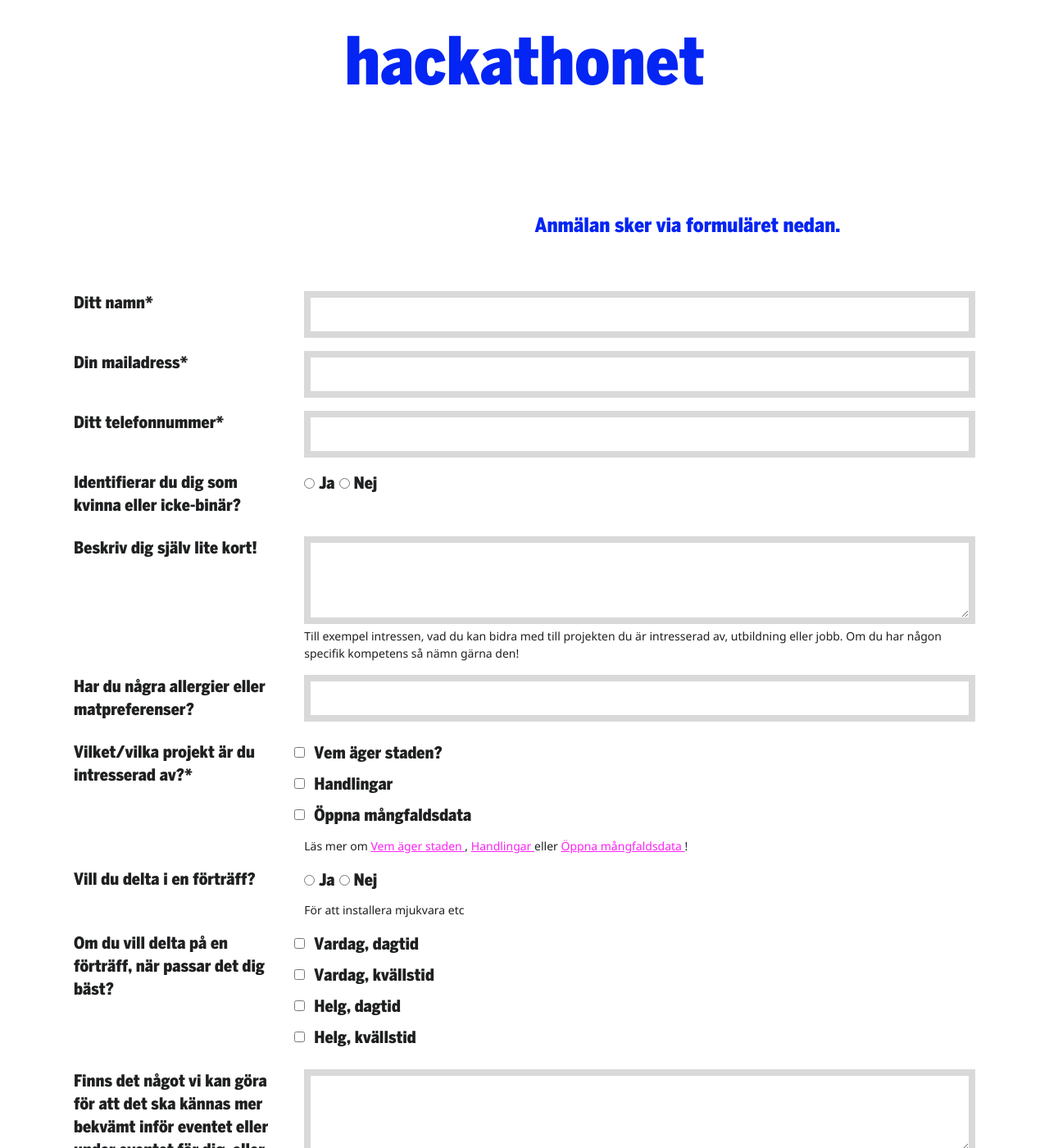
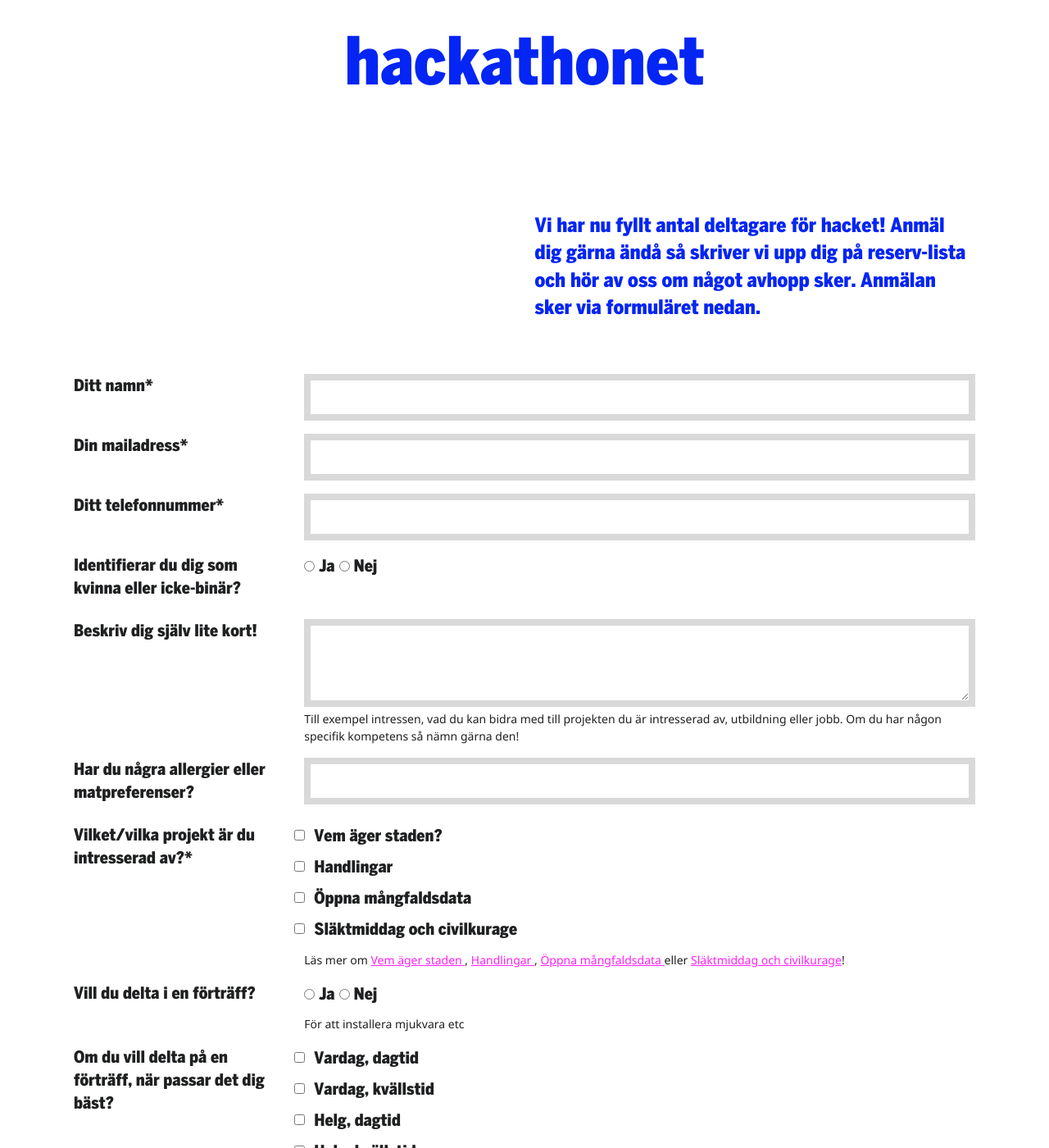
Before and after one commit to civictechsweden/civictech.se, a Jekyll site: the page built from form/register.md, in a window 1280 px wide and 1400 px high, scrolled down 324 px. Shown: the whole window at 82% size. Built offline with Jekyll 4.4.1, drawn with Linux system fonts in a browser that asks for light colours; nearby versions of some CDN libraries.

Commit message:
antal deltagare fyllt, uppdaterad anmälan

```diff
--- a/form/register.md
+++ b/form/register.md
@@ -3,7 +3,7 @@ title: Anmäl dig till hackathonet
 excerpt: Anmälan till hackathon
 ref: participant
 layout: form
-ingress-text: Anmälan sker via formuläret nedan.
+ingress-text: Vi har nu fyllt antal deltagare för hacket! Anmäl dig gärna ändå så skriver vi upp dig på reserv-lista och hör av oss om något avhopp sker. Anmälan sker via formuläret nedan.
 form:
 - id: namn
   title: Ditt namn
@@ -38,7 +38,7 @@ form:
   title: Vilket/vilka projekt är du intresserad av?
   type: checkbox
   required: required
-  description: Läs mer om <a href="/projects/mdgh"> Vem äger staden </a>, <a href="/projects/handlingar"> Handlingar </a> eller  <a href="/projects/mangfaldsdata"> Öppna mångfaldsdata </a>!
+  description: Läs mer om <a href="/projects/mdgh"> Vem äger staden </a>, <a href="/projects/handlingar"> Handlingar </a>, <a href="/projects/mangfaldsdata"> Öppna mångfaldsdata </a> eller <a href="/projects/civilkurage">Släktmiddag och civilkurage</a>!
   options:
   - option:
     name: Vem äger staden?
@@ -49,6 +49,9 @@ form:
   - option:
     name: Öppna mångfaldsdata
     id: oppnamangfaldsdata
+  - option:
+    name: Släktmiddag och civilkurage
+    id: kurage
 - id: pre-meetup
   title: Vill du delta i en förträff?
   type: radio
```
Also changed, not shown: en/form/register.md (+5 -2 lines).
